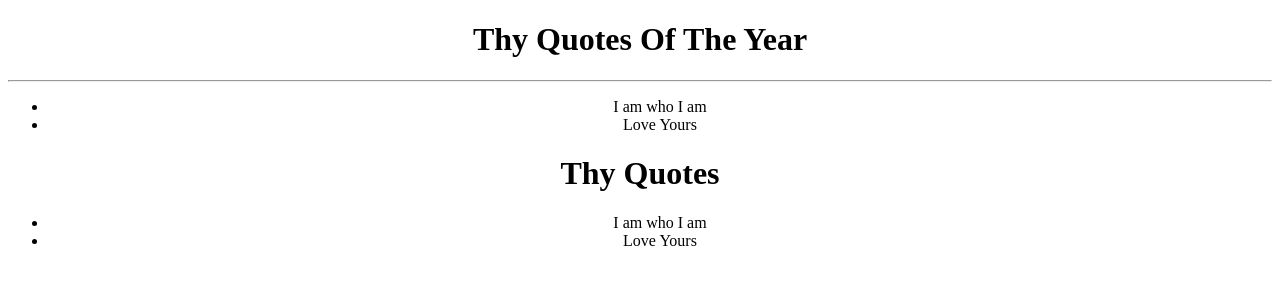
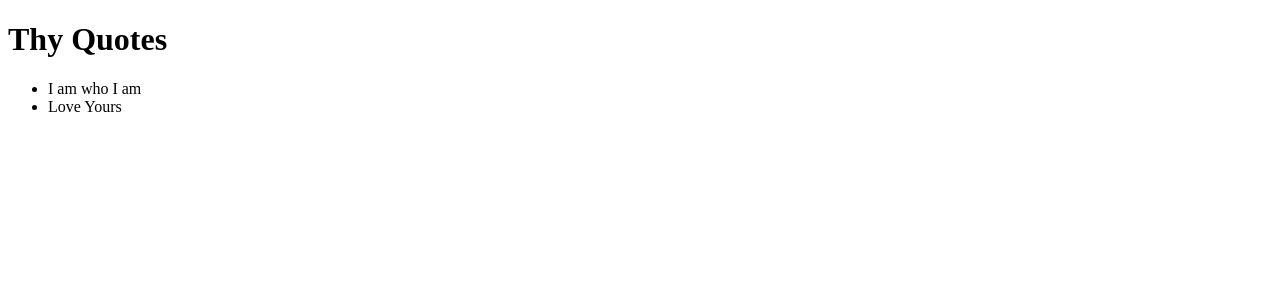
Before and after one commit to Lorddoyo/quotee, an Angular app: page / in a window 1280 px wide. Shown: the top 300 px of the page. Built offline with nearby package versions, Linux system fonts and the light colour scheme.

Commit message:
made my child component repeat-details

```diff
--- a/src/app/app.component.html
+++ b/src/app/app.component.html
@@ -1,12 +1,5 @@
 <!--The content below is only a placeholder and can be replaced.-->
-<div style="text-align:center">
-  <h1>
-    Thy Quotes Of The Year
-  </h1>
-  <hr>
-  <ul>
-    <li *ngFor='let repeat of repeats'>{{repeat.name}}</li>
-  </ul>
+
 
 
 <router-outlet></router-outlet>
--- a/src/app/app.module.ts
+++ b/src/app/app.module.ts
@@ -4,11 +4,13 @@ import { NgModule } from '@angular/core';
 import { AppRoutingModule } from './app-routing.module';
 import { AppComponent } from './app.component';
 import { RepeatComponent } from './repeat/repeat.component';
+import { RepeatDetailsComponent } from './repeat-details/repeat-details.component';
 
 @NgModule({
   declarations: [
     AppComponent,
-    RepeatComponent
+    RepeatComponent,
+    RepeatDetailsComponent
   ],
   imports: [
     BrowserModule,
--- /dev/null
+++ b/src/app/repeat-details/repeat-details.component.html
@@ -0,0 +1,3 @@
+<p>
+  repeat-details works!
+</p>
--- /dev/null
+++ b/src/app/repeat-details/repeat-details.component.ts
@@ -0,0 +1,15 @@
+import { Component, OnInit } from '@angular/core';
+
+@Component({
+  selector: 'app-repeat-details',
+  templateUrl: './repeat-details.component.html',
+  styleUrls: ['./repeat-details.component.css']
+})
+export class RepeatDetailsComponent implements OnInit {
+
+  constructor() { }
+
+  ngOnInit() {
+  }
+
+}
```
Also changed, not shown: src/app/repeat-details/repeat-details.component.css (added), 1 other file (tests, documents, lock files or other folders).
